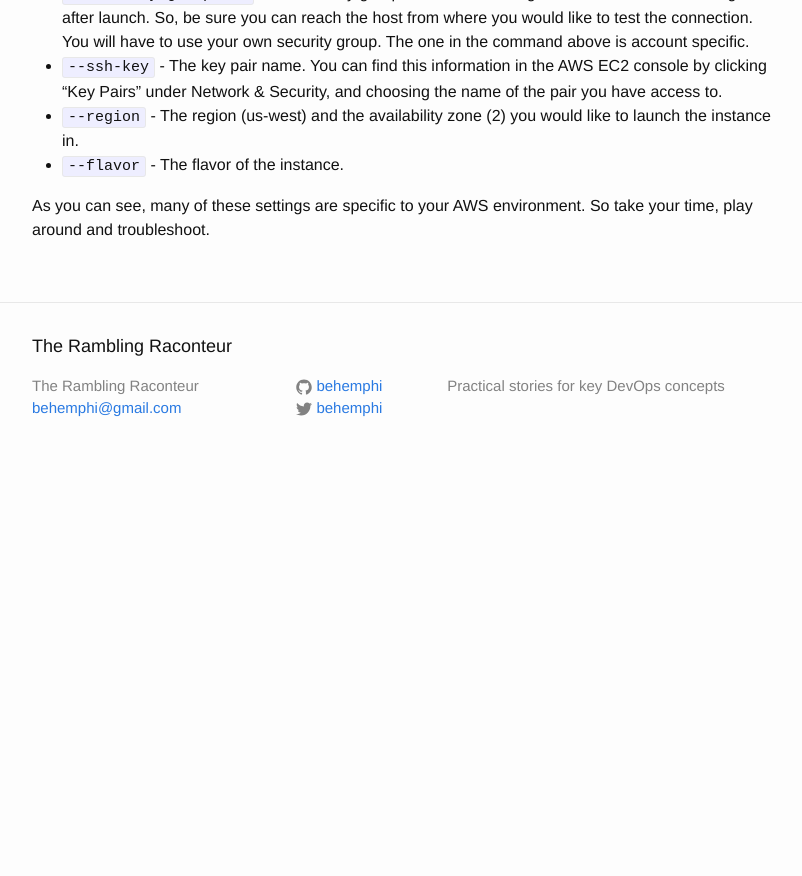
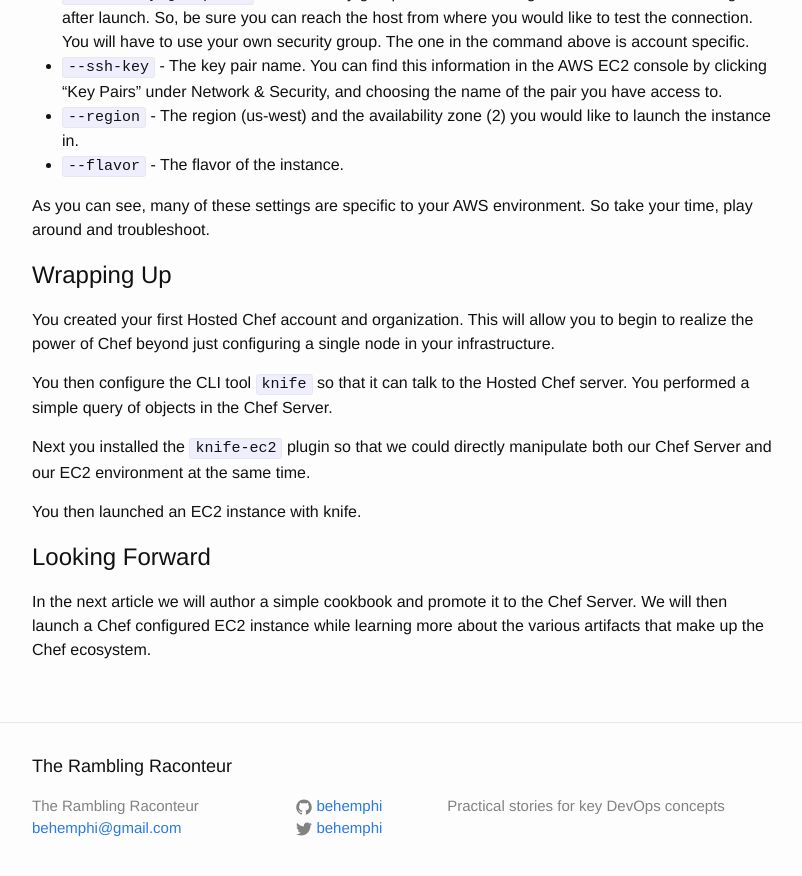
Before and after one commit to behemphi/behemphi.github.io, a Jekyll site: the page built from _posts/2016-07-28-delightful-local-development-environments-with-chef-and-vagrant-part-4.md, in a window 1280 px wide and 900 px high, scrolled down 4988 px. Shown: the top 876 px of the window, without its empty margins (238-1040 px from the left). Built offline with Jekyll 4.4.1, drawn with Linux system fonts in a browser that asks for light colours; before the commit the page ends 5468 px from its top, so only the background shows below that.

Commit message:
finish roughing in, this 4th article still needs some troubleshooting around SSH coming up on the launched instance

```diff
--- a/_posts/2016-07-28-delightful-local-development-environments-with-chef-and-vagrant-part-4.md
+++ b/_posts/2016-07-28-delightful-local-development-environments-with-chef-and-vagrant-part-4.md
@@ -226,3 +226,17 @@ First let's decompose it:
 * `--flavor` - The flavor of the instance.
 
 As you can see, many of these settings are specific to your AWS environment.  So take your time, play around and troubleshoot.
+
+# Wrapping Up
+
+You created your first Hosted Chef account and organization. This will allow you to begin to realize the power of Chef beyond just configuring a single node in your infrastructure.
+
+You then configure the CLI tool `knife` so that it can talk to the Hosted Chef server.  You performed a simple query of objects in the Chef Server.
+
+Next you installed the `knife-ec2` plugin so that we could directly manipulate both our Chef Server and our EC2 environment at the same time.
+
+You then launched an EC2 instance with knife.
+
+# Looking Forward
+
+In the next article we will author a simple cookbook and promote it to the Chef Server.  We will then launch a Chef configured EC2 instance while learning more about the various artifacts that make up the Chef ecosystem.
```
